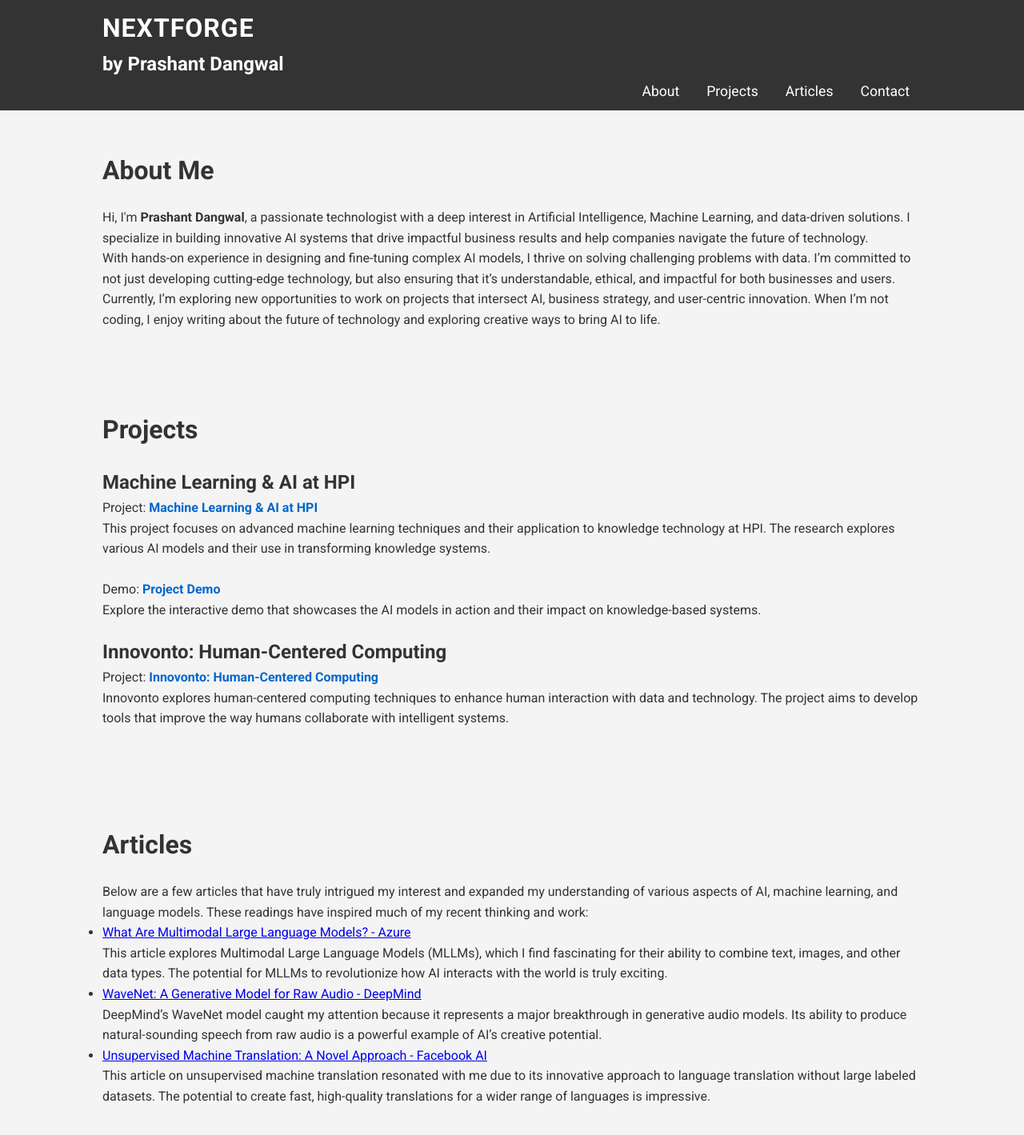
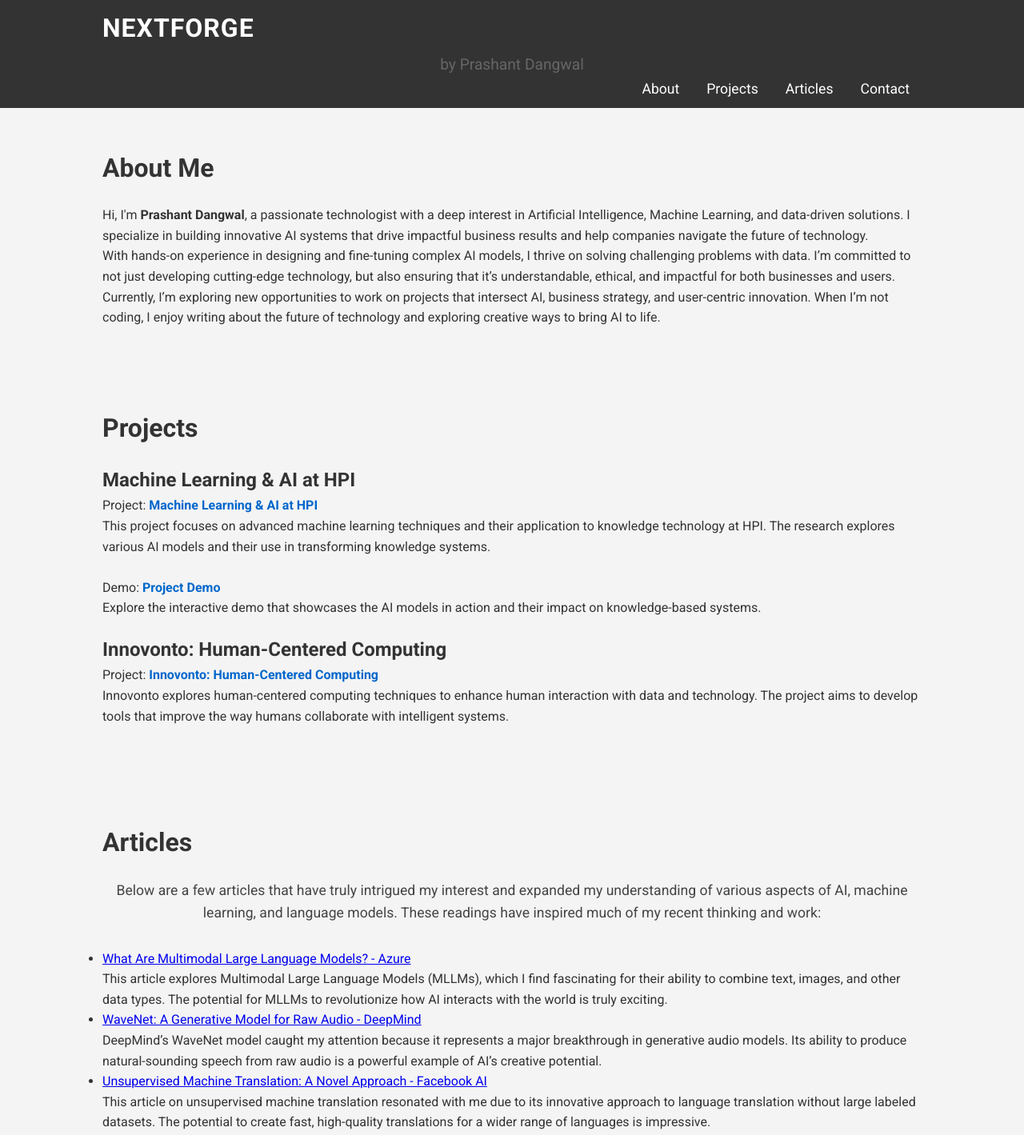
Before and after one commit to dangwalp/NextForge, a plain HTML site: page index.html in a window 1280 px wide. Shown: the top 1419 px of the page at 80% size. Drawn offline with Linux system fonts and the light colour scheme.

Commit message:
Update style.css

```diff
--- a/style.css
+++ b/style.css
@@ -80,3 +80,23 @@ footer {
 footer p {
     font-size: 1em;
 }
+
+/* Style for the 'Below are a few articles...' text */
+.intro-text {
+    font-family: 'Roboto', sans-serif; /* Change this to your preferred font */
+    font-size: 1.1em;
+    font-weight: 400;
+    color: #444; /* A lighter gray for better readability */
+    margin-bottom: 30px; /* Increased gap below this text */
+    line-height: 1.6; /* Adjust line height for readability */
+    text-align: center; /* Center align it if you prefer */
+}
+
+/* Add this to your style.css */
+.subtitle {
+    font-size: 1.2em;
+    font-weight: normal;
+    color: #666;
+    margin-top: 5px;
+    text-align: center;
+}
```
